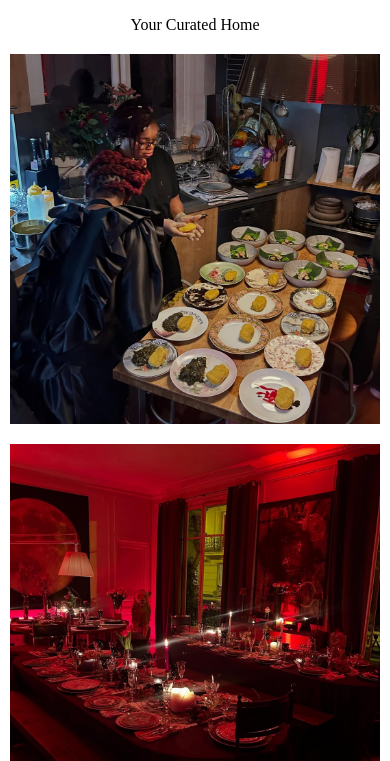
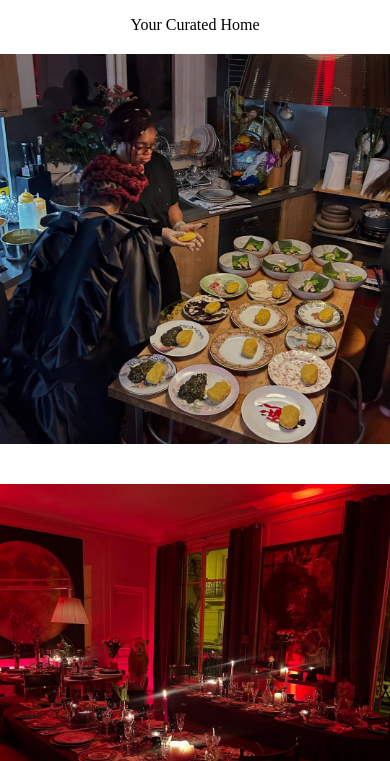
Before and after one commit to yashii19/centerpiece-website, a plain HTML site: page pages/dairy.html in a window 390 px wide. Shown: the part 83-844 px from the top of the page. Drawn offline with Linux system fonts and the light colour scheme.

Commit message:
resize diary photos

```diff
--- a/style.css
+++ b/style.css
@@ -22,16 +22,17 @@ body {
 
 .diary-photo {
   display: flex;
-  flex-direction: column;  /* les images s’empilent */
-  align-items: center;     /* elles sont centrées */
+  flex-wrap: wrap;         /* permet aux images de passer à la ligne si besoin */
+  justify-content: center;
+  gap: 20px;
   width: 70%;
-  margin: 0 auto;          /* centre le conteneur */
+  margin: 0 auto;
 }
 
 .diary-photo img {
-  width: 100%;             /* image prend la largeur du conteneur */
-  height: auto;            /* conserve les proportions */
-  margin-bottom: 20px;     /* petit espace entre les photos */
+  max-width: 100%;
+  height: auto;
+  display: block;
 }
 
 footer {
@@ -128,15 +129,16 @@ header h1 {
 
 
 @media (max-width: 600px) {
-   .diary-photo {
-    width: calc(100% - 20px);  /* retire 10px de chaque côté */
-    margin: 0 auto;            /* centre le tout */
-    padding: 0;                /* supprime le padding intérieur */
+  .diary-photo {
+    width: 100%;
+    flex-direction: column;   /* empile les images */
+    align-items: center;      /* centre-les */
   }
 
   .diary-photo img {
-    width: 100%;           /* ne déborde jamais */
+    width: 100%;
     height: auto;
+    margin-bottom: 20px;
   }
 
   header {
```
